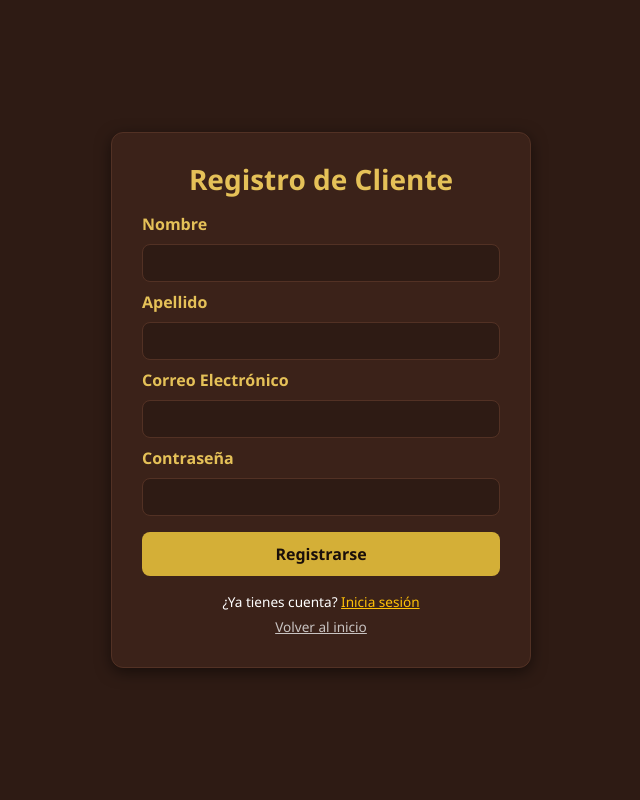
After one commit to kenyibelisario-ops/sistema-inventario-casa-antigua, a Flask app: page /cliente-registro in a window 1280 px wide. The commit adds this page. Shown: the whole page, without its empty margins (319-959 px from the left). Run offline with Flask 3, Linux system fonts and the light colour scheme.

Commit message:
nueva correcion

```diff
--- a/app.py
+++ b/app.py
@@ -6,7 +6,6 @@ import os
 import urllib.parse
 from io import BytesIO
 
-# Importaciones para generación de PDF profesional con ReportLab
 from reportlab.lib.pagesizes import letter
 from reportlab.lib import colors
 from reportlab.lib.units import inch
@@ -60,6 +59,28 @@ def inicializar_bd():
         """)
 
         cursor.execute("""
+            CREATE TABLE IF NOT EXISTS clientes (
+                id SERIAL PRIMARY KEY,
+                nombre TEXT NOT NULL,
+                apellido TEXT NOT NULL,
+                correo TEXT UNIQUE NOT NULL,
+                contrasena TEXT NOT NULL
+            );
+        """)
+
+        cursor.execute("""
+            CREATE TABLE IF NOT EXISTS pedidos (
+                id SERIAL PRIMARY KEY,
+                cliente_id INTEGER,
+                nombre_cliente TEXT NOT NULL,
+                detalle_pedido TEXT NOT NULL,
+                total NUMERIC(12, 2) NOT NULL,
+                estatus TEXT DEFAULT 'No Pagado',
+                fecha TIMESTAMP DEFAULT CURRENT_TIMESTAMP
+            );
+        """)
+
+        cursor.execute("""
             CREATE TABLE IF NOT EXISTS ventas_diarias (
                 id SERIAL PRIMARY KEY,
                 producto TEXT NOT NULL,
@@ -80,10 +101,6 @@ def inicializar_bd():
                 total NUMERIC(12, 2) DEFAULT 0,
                 fecha TIMESTAMP DEFAULT CURRENT_TIMESTAMP
             );
-        """)
-
-        cursor.execute("""
-            ALTER TABLE historial ADD COLUMN IF NOT EXISTS total NUMERIC(12, 2) DEFAULT 0;
         """)
 
         conexion.commit()
@@ -115,7 +132,7 @@ def verificar_cambio_dia():
 
 @app.route('/')
 def inicio():
-    return redirect(url_for('login'))
+    return render_template('welcome.html')
 
 @app.route('/login', methods=['GET', 'POST'])
 def login():
@@ -143,6 +160,67 @@ def login():
 
     return render_template('login.html')
 
+@app.route('/cliente-login', methods=['GET', 'POST'])
+def cliente_login():
+    if request.method == 'POST':
+        correo = request.form.get('correo', '').strip().lower()
+        contrasena = request.form.get('contrasena', '').strip()
+
+        if not correo or not contrasena:
+            flash("Por favor complete los campos", "danger")
+            return redirect(url_for('cliente_login'))
+
+        conexion = obtener_conexion()
+        cursor = conexion.cursor()
+        cursor.execute("SELECT id, nombre, apellido, contrasena FROM clientes WHERE correo = %s;", (correo,))
+        cliente = cursor.fetchone()
+        cursor.close()
+        conexion.close()
+
+        if cliente and cliente[3] == contrasena:
+            session['cliente_id'] = cliente[0]
+            session['cliente_nombre'] = f"{cliente[1]} {cliente[2]}"
+            return redirect(url_for('catalogo'))
+        else:
+            flash("Correo o contraseña incorrectos", "danger")
+            return redirect(url_for('cliente_login'))
+
+    return render_template('cliente_login.html')
+
+@app.route('/cliente-registro', methods=['GET', 'POST'])
+def cliente_registro():
+    if request.method == 'POST':
+        nombre = request.form.get('nombre', '').strip()
+        apellido = request.form.get('apellido', '').strip()
+        correo = request.form.get('correo', '').strip().lower()
+        contrasena = request.form.get('contrasena', '').strip()
+
+        if not nombre or not apellido or not correo or not contrasena:
+            flash("Todos los campos son obligatorios", "danger")
+            return redirect(url_for('cliente_registro'))
+
+        try:
+            conexion = obtener_conexion()
+            cursor = conexion.cursor()
+            cursor.execute("INSERT INTO clientes (nombre, apellido, correo, contrasena) VALUES (%s, %s, %s, %s);",
+                           (nombre, apellido, correo, contrasena))
+            conexion.commit()
+            cursor.close()
+            conexion.close()
+            flash("Cuenta creada con éxito. Inicie sesión.", "success")
+            return redirect(url_for('cliente_login'))
+        except Exception:
+            flash("El correo electrónico ya se encuentra registrado.", "danger")
+            return redirect(url_for('cliente_registro'))
+
+    return render_template('cliente_registro.html')
+
+@app.route('/cliente-logout')
+def cliente_logout():
+    session.pop('cliente_id', None)
+    session.pop('cliente_nombre', None)
+    return redirect(url_for('inicio'))
+
 @app.route('/panel')
 def panel():
     if 'usuario' not in session:
@@ -165,6 +243,13 @@ def panel():
         productos.append({
             "id": fila[0], "nombre": fila[1], "categoria": fila[2],
             "precio": float(fila[3]), "stock": fila[4], "imagen": fila[5]
+        })
+
+    pedidos = []
+    cursor.execute("SELECT id, nombre_cliente, detalle_pedido, total, estatus, fecha FROM pedidos ORDER BY id DESC;")
+    for p in cursor.fetchall():
+        pedidos.append({
+            "id": p[0], "cliente": p[1], "detalle": p[2], "total": float(p[3]), "estatus": p[4], "fecha": str(p[5])[:19]
         })
 
     ventas_del_dia = []
@@ -190,6 +275,7 @@ def panel():
     return render_template(
         'index.html',
         productos=productos,
+        pedidos=pedidos,
         ventas_del_dia=ventas_del_dia,
         historial_permanente=historial_permanente,
         total_dinero_hoy=total_dinero_hoy,
@@ -198,6 +284,9 @@ def panel():
 
 @app.route('/catalogo')
 def catalogo():
+    if 'cliente_id' not in session:
+        return redirect(url_for('cliente_login'))
+
     query = request.args.get('q', '').strip().lower()
     conexion = obtener_conexion()
     cursor = conexion.cursor()
@@ -219,6 +308,88 @@ def catalogo():
 
     return render_template('catalogo.html', productos=productos, busqueda=query)
 
+@app.route('/hacer-pedido', methods=['POST'])
+def hacer_pedido():
+    if 'cliente_id' not in session:
+        return {"success": False, "error": "No autorizado"}
+
+    datos = request.json
+    items = datos.get('items', [])
+
+    if not items:
+        return {"success": False, "error": "Carrito vacío"}
+
+    detalle_lista = []
+    total_pedido = 0.0
+
+    for item in items:
+        nombre_prod = item['nombre']
+        cant = int(item['cantidad'])
+        precio_prod = float(item['precio'])
+        sub = precio_prod * cant
+        total_pedido += sub
+        detalle_lista.append(f"{nombre_prod} (x{cant})")
+
+    detalle_str = ", ".join(detalle_lista)
+    nombre_cliente = session.get('cliente_nombre')
+    cliente_id = session.get('cliente_id')
+
+    conexion = obtener_conexion()
+    cursor = conexion.cursor()
+    cursor.execute("INSERT INTO pedidos (cliente_id, nombre_cliente, detalle_pedido, total, estatus) VALUES (%s, %s, %s, %s, 'No Pagado');",
+                   (cliente_id, nombre_cliente, detalle_str, total_pedido))
+    conexion.commit()
+    cursor.close()
+    conexion.close()
+
+    return {"success": True}
+
+@app.route('/cambiar-estatus-pedido/<int:pedido_id>', methods=['POST'])
+def cambiar_estatus_pedido(pedido_id):
+    if 'usuario' not in session:
+        return redirect(url_for('login'))
+
+    nuevo_estatus = request.form.get('estatus', 'No Pagado')
+
+    conexion = obtener_conexion()
+    cursor = conexion.cursor()
+
+    cursor.execute("SELECT estatus, detalle_pedido FROM pedidos WHERE id = %s;", (pedido_id,))
+    pedido = cursor.fetchone()
+
+    if pedido:
+        estatus_actual = pedido[0]
+        detalle = pedido[1]
+
+        if estatus_actual == 'No Pagado' and nuevo_estatus == 'Pagado':
+            partes = detalle.split(',')
+            for parte in partes:
+                parte = parte.strip()
+                if '(' in parte and ')' in parte:
+                    nombre_p = parte.split('(')[0].strip()
+                    cant_p = int(parte.split('(')[1].replace(')', '').replace('x', '').strip())
+
+                    cursor.execute("SELECT id, stock, precio FROM productos WHERE nombre = %s;", (nombre_p,))
+                    prod_info = cursor.fetchone()
+                    if prod_info:
+                        p_id, p_stock, p_precio = prod_info[0], prod_info[1], float(prod_info[2])
+                        nuevo_stock = max(0, p_stock - cant_p)
+                        cursor.execute("UPDATE productos SET stock = %s WHERE id = %s;", (nuevo_stock, p_id))
+
+                        total_v = p_precio * cant_p
+                        fecha_str = datetime.now().strftime("%Y-%m-%d %H:%M")
+                        cursor.execute("INSERT INTO ventas_diarias (producto, cantidad, total, usuario, fecha) VALUES (%s, %s, %s, %s, %s);",
+                                       (nombre_p, cant_p, total_v, session.get('usuario'), fecha_str))
+                        cursor.execute("INSERT INTO historial (accion, producto, cantidad, usuario, total, fecha) VALUES (%s, %s, %s, %s, %s, %s);",
+                                       ('Venta Pedido Cliente', nombre_p, cant_p, session.get('usuario'), total_v, fecha_str))
+
+        cursor.execute("UPDATE pedidos SET estatus = %s WHERE id = %s;", (nuevo_estatus, pedido_id))
+        conexion.commit()
+
+    cursor.close()
+    conexion.close()
+    return redirect(url_for('panel'))
+
 @app.route('/agregar', methods=['POST'])
 def agregar():
     if 'usuario' not in session or session.get('rol') != 'admin':
@@ -228,36 +399,19 @@ def agregar():
     categoria = request.form.get('categoria', 'GENERAL').upper()
     imagen = request.form.get('imagen', '').strip()
 
-    # 1. Validación del nombre
     if not nombre or nombre.isdigit():
-        flash("El nombre del producto no puede estar vacío ni contener únicamente números", "danger")
+        flash("El nombre del producto no puede estar vacío", "danger")
         return redirect(url_for('panel'))
 
-    # 2. Validación del precio
     try:
         precio = float(request.form.get('precio', 0))
+        stock = int(request.form.get('stock', 0))
     except ValueError:
-        flash("coloque un precio valido", "danger")
+        flash("Valores numéricos inválidos", "danger")
         return redirect(url_for('panel'))
 
-    if precio <= 0:
-        flash("coloque un precio valido", "danger")
-        return redirect(url_for('panel'))
-
-    # 3. Validación de la cantidad de stock
-    try:
-        stock = int(request.form.get('stock', 0))
-    except ValueError:
-        flash("coloque una cantidad de stock valida", "danger")
-        return redirect(url_for('panel'))
-
-    if stock <= 0:
-        flash("coloque una cantidad de stock valida", "danger")
-        return redirect(url_for('panel'))
-
-    # 4. Validación del campo URL de la imagen
-    if imagen and not (imagen.startswith("http://") or imagen.startswith("https://")):
-        flash("coloque una URL de imagen valida", "danger")
+    if precio <= 0 or stock <= 0:
+        flash("Precio y stock deben ser mayores a cero", "danger")
         return redirect(url_for('panel'))
 
     if not imagen:
@@ -265,7 +419,6 @@ def agregar():
 
     conexion = obtener_conexion()
     cursor = conexion.cursor()
-
     cursor.execute("INSERT INTO productos (nombre, categoria, precio, stock, imagen) VALUES (%s, %s, %s, %s, %s);",
                    (nombre, categoria, precio, stock, imagen))
 
@@ -292,7 +445,6 @@ def vender(prod_id):
 
     conexion = obtener_conexion()
     cursor = conexion.cursor()
-
     cursor.execute("SELECT nombre, precio, stock FROM productos WHERE id = %s;", (prod_id,))
     prod = cursor.fetchone()
 
@@ -308,7 +460,6 @@ def vender(prod_id):
                            (nombre, cantidad, total_venta, session.get('usuario'), fecha_str))
             cursor.execute("INSERT INTO historial (accion, producto, cantidad, usuario, total, fecha) VALUES (%s, %s, %s, %s, %s, %s);",
                            ('Venta', nombre, cantidad, session.get('usuario'), total_venta, fecha_str))
-
             conexion.commit()
 
     cursor.close()
@@ -327,7 +478,6 @@ def incrementar(prod_id):
 
     conexion = obtener_conexion()
     cursor = conexion.cursor()
-
     cursor.execute("SELECT nombre, stock FROM productos WHERE id = %s;", (prod_id,))
     prod = cursor.fetchone()
 
@@ -339,7 +489,6 @@ def incrementar(prod_id):
         cursor.execute("UPDATE productos SET stock = %s WHERE id = %s;", (nuevo_stock, prod_id))
         cursor.execute("INSERT INTO historial (accion, producto, cantidad, usuario, total, fecha) VALUES (%s, %s, %s, %s, %s, %s);",
                        ('Incremento Stock', nombre, cantidad, session.get('usuario'), 0, fecha_str))
-
         conexion.commit()
 
     cursor.close()
@@ -353,10 +502,8 @@ def eliminar(prod_id):
 
     conexion = obtener_conexion()
     cursor = conexion.cursor()
-
     cursor.execute("DELETE FROM productos WHERE id = %s;", (prod_id,))
     conexion.commit()
-
     cursor.close()
     conexion.close()
     return redirect(url_for('panel'))
@@ -367,13 +514,10 @@ def reporte_pdf():
         return redirect(url_for('login'))
 
     verificar_cambio_dia()
-
     conexion = obtener_conexion()
     cursor = conexion.cursor()
-
     cursor.execute("SELECT producto, cantidad, total, usuario, fecha FROM ventas_diarias ORDER BY id DESC;")
     ventas = cursor.fetchall()
-
     cursor.close()
     conexion.close()
 
@@ -389,19 +533,11 @@ def reporte_pdf():
         conteo_productos[prod] = conteo_productos.get(prod, 0) + cant
         ingreso_por_producto[prod] = ingreso_por_producto.get(prod, 0.0) + tot
 
-    prod_mas_vendido = "N/A"
-    cant_mas_vendido = 0
-    if conteo_productos:
-        prod_mas_vendido = max(conteo_productos, key=conteo_productos.get)
-        cant_mas_vendido = conteo_productos[prod_mas_vendido]
+    prod_mas_vendido = max(conteo_productos, key=conteo_productos.get) if conteo_productos else "N/A"
+    cant_mas_vendido = conteo_productos[prod_mas_vendido] if conteo_productos else 0
 
     buffer = BytesIO()
-    doc = SimpleDocTemplate(
-        buffer,
-        pagesize=letter,
-        rightMargin=36, leftMargin=36, topMargin=36, bottomMargin=36
-    )
-
+    doc = SimpleDocTemplate(buffer, pagesize=letter, rightMargin=36, leftMargin=36, topMargin=36, bottomMargin=36)
     elements = []
     styles = getSampleStyleSheet()
 
@@ -410,64 +546,17 @@ def reporte_pdf():
     c_dorado = colors.HexColor('#d4af37')
     c_verde = colors.HexColor('#198754')
 
-    titulo_style = ParagraphStyle(
-        'TituloReporte',
-        parent=styles['Heading1'],
-        fontName='Helvetica-Bold',
-        fontSize=20,
-        textColor=c_dorado,
-        alignment=1,
-        spaceAfter=4
-    )
-
-    subtitulo_style = ParagraphStyle(
-        'SubtituloReporte',
-        parent=styles['Normal'],
-        fontName='Helvetica',
-        fontSize=10,
-        textColor=colors.white,
-        alignment=1,
-        spaceAfter=10
-    )
-
-    seccion_style = ParagraphStyle(
-        'SeccionHeader',
-        parent=styles['Heading2'],
-        fontName='Helvetica-Bold',
-        fontSize=12,
-        textColor=c_marron_oscuro,
-        spaceBefore=12,
-        spaceAfter=6
-    )
-
-    cell_bold = ParagraphStyle(
-        'CellBold',
-        parent=styles['Normal'],
-        fontName='Helvetica-Bold',
-        fontSize=9,
-        textColor=colors.HexColor('#1a0f0a')
-    )
-
-    cell_normal = ParagraphStyle(
-        'CellNormal',
-        parent=styles['Normal'],
-        fontName='Helvetica',
-        fontSize=8.5,
-        textColor=colors.HexColor('#222222')
-    )
-
-    cell_header = ParagraphStyle(
-        'CellHeader',
-        parent=styles['Normal'],
-        fontName='Helvetica-Bold',
-        fontSize=9,
-        textColor=colors.white
-    )
+    titulo_style = ParagraphStyle('TituloReporte', parent=styles['Heading1'], fontName='Helvetica-Bold', fontSize=20, textColor=c_dorado, alignment=1, spaceAfter=4)
+    subtitulo_style = ParagraphStyle('SubtituloReporte', parent=styles['Normal'], fontName='Helvetica', fontSize=10, textColor=colors.white, alignment=1, spaceAfter=10)
+    seccion_style = ParagraphStyle('SeccionHeader', parent=styles['Heading2'], fontName='Helvetica-Bold', fontSize=12, textColor=c_marron_oscuro, spaceBefore=12, spaceAfter=6)
+    cell_bold = ParagraphStyle('CellBold', parent=styles['Normal'], fontName='Helvetica-Bold', fontSize=9, textColor=colors.HexColor('#1a0f0a'))
+    cell_normal = ParagraphStyle('CellNormal', parent=styles['Normal'], fontName='Helvetica', fontSize=8.5, textColor=colors.HexColor('#222222'))
+    cell_header = ParagraphStyle('CellHeader', parent=styles['Normal'], fontName='Helvetica-Bold', fontSize=9, textColor=colors.white)
 
     fecha_hoy = datetime.now().strftime("%d/%m/%Y %I:%M %p")
     header_data = [
         [Paragraph("CAFÉ-CASA ANTIGUA", titulo_style)],
-        [Paragraph(f"REPORTE DETALLADO DE VENTAS DIARIAS — GENERADO EL {fecha_hoy}", subtitulo_style)]
+        [Paragraph(f"REPORTE DETALLADO DE VENTAS DIARIAS - GENERADO EL {fecha_hoy}", subtitulo_style)]
     ]
     t_header = Table(header_data, colWidths=[7.2*inch])
     t_header.setStyle(TableStyle([
@@ -476,8 +565,6 @@ def reporte_pdf():
         ('VALIGN', (0, 0), (-1, -1), 'MIDDLE'),
         ('TOPPADDING', (0, 0), (-1, -1), 12),
         ('BOTTOMPADDING', (0, 0), (-1, -1), 10),
-        ('LEFTPADDING', (0, 0), (-1, -1), 15),
-        ('RIGHTPADDING', (0, 0), (-1, -1), 15),
         ('BOX', (0, 0), (-1, -1), 1.5, c_dorado),
     ]))
     elements.append(t_header)
@@ -487,26 +574,11 @@ def reporte_pdf():
     elements.append(HRFlowable(width="100%", thickness=1, color=c_dorado, spaceAfter=8))
 
     resumen_data = [
-        [
-            Paragraph("Total Dinero Ingresado", cell_bold),
-            Paragraph(f"${total_dinero:.2f}", ParagraphStyle('GreenText', parent=cell_bold, textColor=c_verde, fontSize=11))
-        ],
-        [
-            Paragraph("Producto Más Vendido", cell_bold),
-            Paragraph(f"{prod_mas_vendido} ({cant_mas_vendido} unidades)", cell_normal)
-        ],
-        [
-            Paragraph("Total Unidades Vendidas", cell_bold),
-            Paragraph(f"{total_unidades} artículos", cell_normal)
-        ],
-        [
-            Paragraph("Total Transacciones Registradas", cell_bold),
-            Paragraph(f"{len(ventas)} ventas", cell_normal)
-        ],
-        [
-            Paragraph("Generado por", cell_bold),
-            Paragraph(f"{session.get('usuario')} (Rol: {session.get('rol').upper()})", cell_normal)
-        ]
+        [Paragraph("Total Dinero Ingresado", cell_bold), Paragraph(f"${total_dinero:.2f}", ParagraphStyle('GreenText', parent=cell_bold, textColor=c_verde, fontSize=11))],
+        [Paragraph("Producto Más Vendido", cell_bold), Paragraph(f"{prod_mas_vendido} ({cant_mas_vendido} unidades)", cell_normal)],
+        [Paragraph("Total Unidades Vendidas", cell_bold), Paragraph(f"{total_unidades} artículos", cell_normal)],
+        [Paragraph("Total Transacciones Registradas", cell_bold), Paragraph(f"{len(ventas)} ventas", cell_normal)],
+        [Paragraph("Generado por", cell_bold), Paragraph(f"{session.get('usuario')} (Rol: {session.get('rol').upper()})", cell_normal)]
     ]
     t_resumen = Table(resumen_data, colWidths=[2.5*inch, 4.7*inch])
     t_resumen.setStyle(TableStyle([
@@ -514,8 +586,6 @@ def reporte_pdf():
         ('GRID', (0, 0), (-1, -1), 0.5, colors.HexColor('#e0d5c1')),
         ('TOPPADDING', (0, 0), (-1, -1), 6),
         ('BOTTOMPADDING', (0, 0), (-1, -1), 6),
-        ('LEFTPADDING', (0, 0), (-1, -1), 10),
-        ('RIGHTPADDING', (0, 0), (-1, -1), 10),
     ]))
     elements.append(t_resumen)
     elements.append(Spacer(1, 15))
@@ -523,64 +593,18 @@ def reporte_pdf():
     if conteo_productos:
         elements.append(Paragraph("Desglose por Producto Vendido", seccion_style))
         elements.append(HRFlowable(width="100%", thickness=1, color=c_dorado, spaceAfter=8))
-
-        prod_table_data = [
-            [Paragraph("Producto", cell_header), Paragraph("Cantidad Vendida", cell_header), Paragraph("Total Recaudado", cell_header)]
-        ]
+        prod_table_data = [[Paragraph("Producto", cell_header), Paragraph("Cantidad Vendida", cell_header), Paragraph("Total Recaudado", cell_header)]]
         for prod_nombre, cant_tot in conteo_productos.items():
             ing_tot = ingreso_por_producto[prod_nombre]
-            prod_table_data.append([
-                Paragraph(prod_nombre, cell_normal),
-                Paragraph(str(cant_tot), cell_normal),
-                Paragraph(f"${ing_tot:.2f}", cell_bold)
-            ])
-
+            prod_table_data.append([Paragraph(prod_nombre, cell_normal), Paragraph(str(cant_tot), cell_normal), Paragraph(f"${ing_tot:.2f}", cell_bold)])
         t_prod = Table(prod_table_data, colWidths=[3.5*inch, 1.8*inch, 1.9*inch])
         t_prod.setStyle(TableStyle([
             ('BACKGROUND', (0, 0), (-1, 0), c_marron_tarjeta),
             ('GRID', (0, 0), (-1, -1), 0.5, colors.HexColor('#d1c2a5')),
             ('ROWBACKGROUNDS', (0, 1), (-1, -1), [colors.white, colors.HexColor('#f9f6f0')]),
-            ('TOPPADDING', (0, 0), (-1, -1), 5),
-            ('BOTTOMPADDING', (0, 0), (-1, -1), 5),
-            ('LEFTPADDING', (0, 0), (-1, -1), 8),
-            ('RIGHTPADDING', (0, 0), (-1, -1), 8),
         ]))
         elements.append(t_prod)
         elements.append(Spacer(1, 15))
-
-    elements.append(Paragraph("Detalle Cronológico de Transacciones del Día", seccion_style))
-    elements.append(HRFlowable(width="100%", thickness=1, color=c_dorado, spaceAfter=8))
-
-    if ventas:
-        detalles_data = [
-            [Paragraph("Fecha / Hora", cell_header), Paragraph("Producto", cell_header), Paragraph("Cant.", cell_header), Paragraph("Monto Total", cell_header), Paragraph("Atendido Por", cell_header)]
-        ]
-        for v in ventas:
-            f_str = str(v[4])[:19]
-            detalles_data.append([
-                Paragraph(f_str, cell_normal),
-                Paragraph(v[0], cell_normal),
-                Paragraph(str(v[1]), cell_normal),
-                Paragraph(f"${float(v[2]):.2f}", cell_bold),
-                Paragraph(v[3], cell_normal)
-            ])
-
-        t_detalles = Table(detalles_data, colWidths=[1.6*inch, 2.3*inch, 0.7*inch, 1.3*inch, 1.3*inch])
-        t_detalles.setStyle(TableStyle([
-            ('BACKGROUND', (0, 0), (-1, 0), c_marron_tarjeta),
-            ('GRID', (0, 0), (-1, -1), 0.5, colors.HexColor('#d1c2a5')),
-            ('ROWBACKGROUNDS', (0, 1), (-1, -1), [colors.white, colors.HexColor('#f9f6f0')]),
-            ('TOPPADDING', (0, 0), (-1, -1), 5),
-            ('BOTTOMPADDING', (0, 0), (-1, -1), 5),
-            ('LEFTPADDING', (0, 0), (-1, -1), 8),
-            ('RIGHTPADDING', (0, 0), (-1, -1), 8),
-        ]))
-        elements.append(t_detalles)
-    else:
-        elements.append(Paragraph("No se han registrado ventas durante el día de hoy.", cell_normal))
-
-    elements.append(Spacer(1, 20))
-    elements.append(Paragraph("© 2026 Café-Casa Antigua — Sistema de Control de Inventario y Ventas", ParagraphStyle('FooterText', parent=styles['Normal'], fontName='Helvetica-Oblique', fontSize=8, textColor=colors.gray, alignment=1)))
 
     doc.build(elements)
     pdf_val = buffer.getvalue()
@@ -588,14 +612,14 @@ def reporte_pdf():
 
     response = make_response(pdf_val)
     response.headers['Content-Type'] = 'application/pdf'
-    response.headers['Content-Disposition'] = f'inline; filename=Reporte_Ventas_Diarias_{datetime.now().strftime("%Y%m%d")}.pdf'
+    response.headers['Content-Disposition'] = f'inline; filename=Reporte_Ventas_{datetime.now().strftime("%Y%m%d")}.pdf'
     return response
 
 @app.route('/logout')
 def logout():
     session.pop('usuario', None)
     session.pop('rol', None)
-    return redirect(url_for('panel'))
+    return redirect(url_for('login'))
 
 if __name__ == '__main__':
     app.run(debug=True)
--- /dev/null
+++ b/templates/cliente_registro.html
@@ -0,0 +1,59 @@
+<!DOCTYPE html>
+<html lang="es">
+<head>
+    <meta charset="UTF-8">
+    <meta name="viewport" content="width=device-width, initial-scale=1.0">
+    <title>Registro - Clientes</title>
+    <link href="https://cdn.jsdelivr.net/npm/bootstrap@5.3.0/dist/css/bootstrap.min.css" rel="stylesheet">
+    <style>
+        body { background-color: #2e1b14; color: #f8f9fa; font-family: 'Segoe UI', Tahoma, Geneva, Verdana, sans-serif; height: 100vh; display: flex; align-items: center; justify-content: center; }
+        .card-cafe { background-color: #3b2219; border: 1px solid #523124; border-radius: 12px; color: #ffffff; box-shadow: 0 4px 15px rgba(0,0,0,0.5); width: 100%; max-width: 420px; padding: 30px; }
+        .form-control { background-color: #2e1b14; border: 1px solid #523124; color: #fff; border-radius: 8px; }
+        .form-control:focus { background-color: #2e1b14; border-color: #e5c158; color: #fff; box-shadow: 0 0 0 0.25rem rgba(212,175,55,0.25); }
+        .form-label { color: #e5c158; font-weight: 600; }
+        .btn-dorado { background-color: #d4af37; color: #1a0f0a; font-weight: bold; border: none; border-radius: 8px; width: 100%; padding: 10px; }
+        .btn-dorado:hover { background-color: #e5c158; color: #1a0f0a; }
+        .text-dorado { color: #e5c158 !important; }
+    </style>
+</head>
+<body>
+    <div class="card-cafe">
+        <h3 class="fw-bold text-dorado text-center mb-3">Registro de Cliente</h3>
+
+        {% with messages = get_flashed_messages(with_categories=true) %}
+            {% if messages %}
+                {% for category, message in messages %}
+                    <div class="alert alert-danger py-2 mb-3 text-center" style="font-size: 0.85rem; background-color: #523124; border-color: #7a4835; color: #ffcccc;">
+                        {{ message }}
+                    </div>
+                {% endfor %}
+            {% endif %}
+        {% endwith %}
+
+        <form method="POST">
+            <div class="mb-2">
+                <label class="form-label">Nombre</label>
+                <input type="text" class="form-control" name="nombre" required>
+            </div>
+            <div class="mb-2">
+                <label class="form-label">Apellido</label>
+                <input type="text" class="form-control" name="apellido" required>
+            </div>
+            <div class="mb-2">
+                <label class="form-label">Correo Electrónico</label>
+                <input type="email" class="form-control" name="correo" required>
+            </div>
+            <div class="mb-3">
+                <label class="form-label">Contraseña</label>
+                <input type="password" class="form-control" name="contrasena" required>
+            </div>
+            <button type="submit" class="btn btn-dorado mb-3">Registrarse</button>
+        </form>
+
+        <div class="text-center" style="font-size: 0.85rem;">
+            <p class="mb-1">¿Ya tienes cuenta? <a href="/cliente-login" class="text-warning">Inicia sesión</a></p>
+            <a href="/" class="text-light opacity-75">Volver al inicio</a>
+        </div>
+    </div>
+</body>
+</html>
```
Also changed, not shown: templates/catalogo.html (+22 -10 lines), templates/cliente_login.html (added, +51 -0 lines), templates/index.html (+53 -25 lines), templates/welcome.html (added, +77 -0 lines), Repeortes de Ventas Diario/images.jfif (added), static/images.jfif (added).
